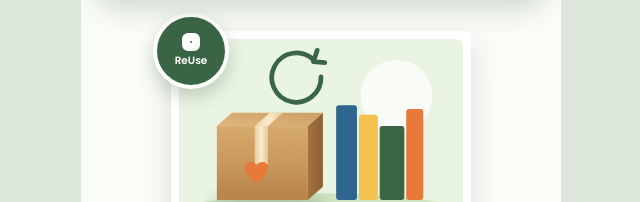
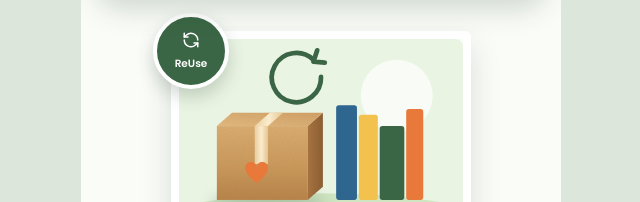
Before and after one commit to Casiella/reuse, a plain HTML site: page index.html in a window 1280 px wide. Shown: the part 822-1024 px from the top of the page, 319-959 px from the left. Drawn offline with nearby package versions, Linux system fonts and the light colour scheme.

Commit message:
Fix stamp icon on landing welcome illustration
Co-Authored-By: Claude Opus 5.5 <noreply@anthropic.com>
Claude-Session: https://claude.ai/code/session_01VHju5TiqwzuB3UZVhjmYN2

```diff
--- a/css/styles.css
+++ b/css/styles.css
@@ -286,7 +286,7 @@ code{font-family:ui-monospace,Menlo,monospace;font-size:.92em;background:var(--g
 .lp-foot{background:#FAFCF8;padding:28px 22px 30px;text-align:center}
 .lp-foot img{width:150px}
 .lp-foot p{font-size:12px;color:var(--mut);margin:8px 0 16px;line-height:1.6}
-.lp-illus svg{width:100%;display:block;border:8px solid #fff;border-radius:6px;box-shadow:0 14px 30px #14301C26}
+.lp-illus>svg{width:100%;display:block;border:8px solid #fff;border-radius:6px;box-shadow:0 14px 30px #14301C26}
 .lp-cards svg{width:100%;aspect-ratio:16/10;display:block}
 a.lp-btn{text-decoration:none}
 .lp-hero{min-height:470px}
```
